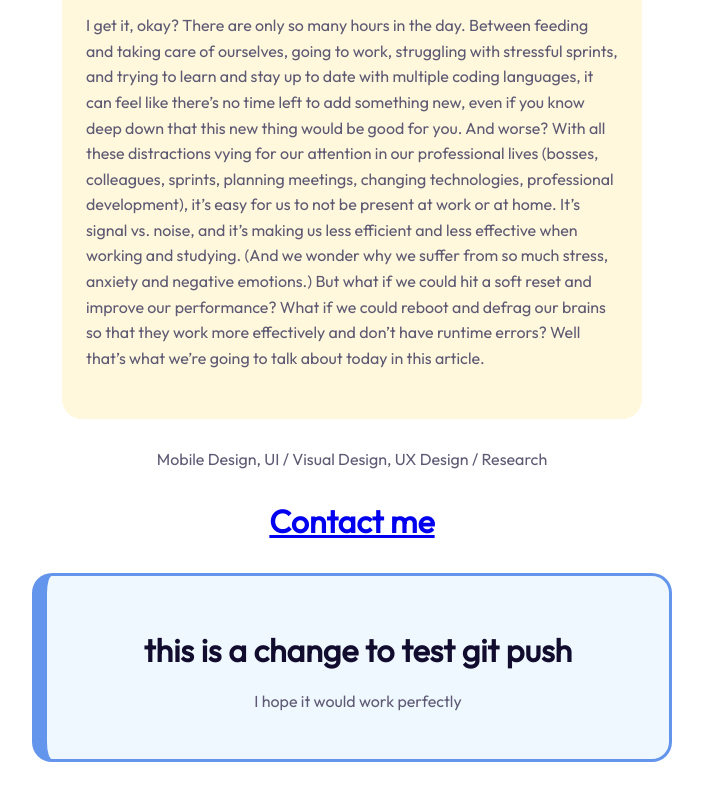
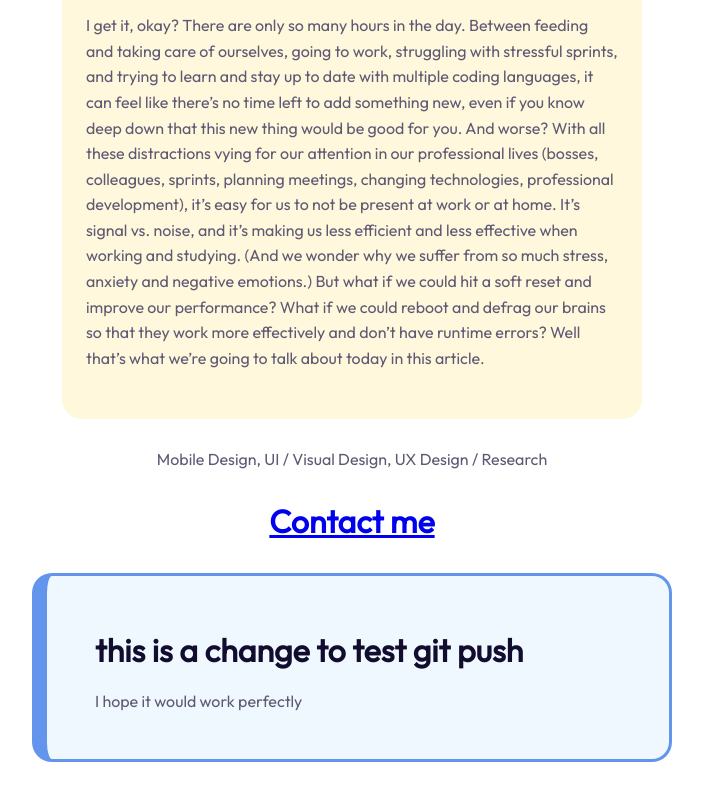
Before and after one commit to zawadsyed/Repoz, a plain HTML site: page index.html in a window 1280 px wide. Shown: the part 1361-2161 px from the top of the page, without its empty margins (288-991 px from the left). Drawn offline with Linux system fonts and the light colour scheme.

Commit message:
css added

```diff
--- a/index.html
+++ b/index.html
@@ -134,8 +134,8 @@
             <p>Mobile Design, UI / Visual Design, UX Design / Research</p>
             <h3 class="container-title link"><a href="#">Contact me</a></h3>
             <div class="note">
-            <h1>this is a change to test git push</h1>
-            <p>I hope it would work perfectly</p>
+            <h1 class="align">this is a change to test git push</h1>
+            <p class="align">I hope it would work perfectly</p>
             </div>
 </body>
 </html>
--- a/style.css
+++ b/style.css
@@ -1,10 +1,12 @@
 .note{
-    text-align: left;
     background-color: #f0f8ff;
     border-style: solid;
     border-left-width: 15px;
     border-color: cornflowerblue;
     border-radius: 20px;
-    padding: 32px 24px;
+    padding: 32px 48px;
     margin-bottom: 120px;
 }
+.align{
+    text-align: left;
+}
```
